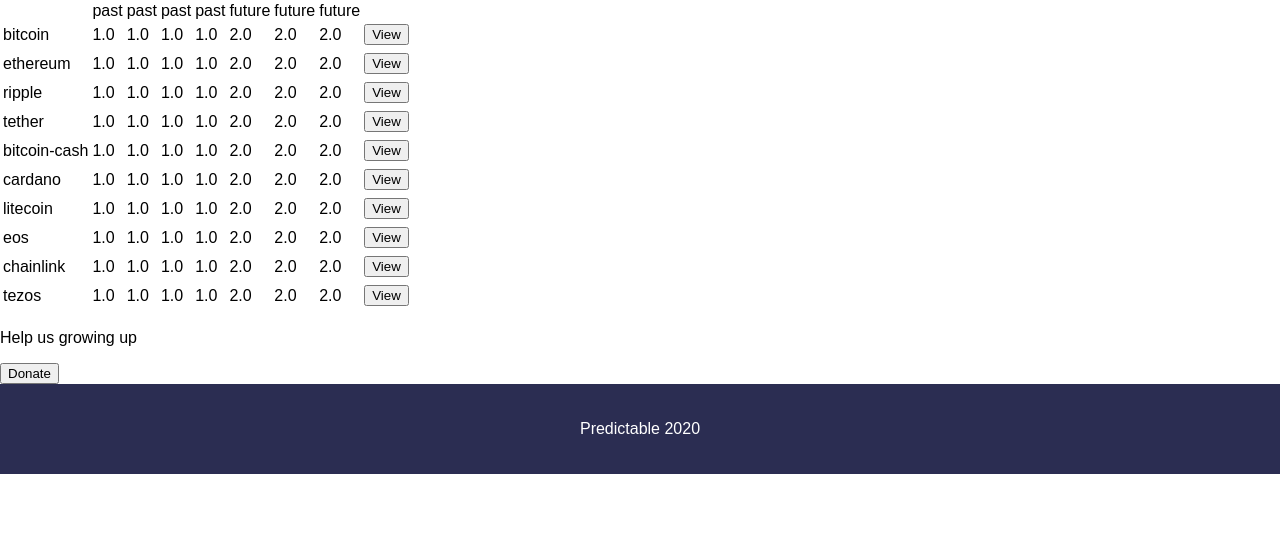
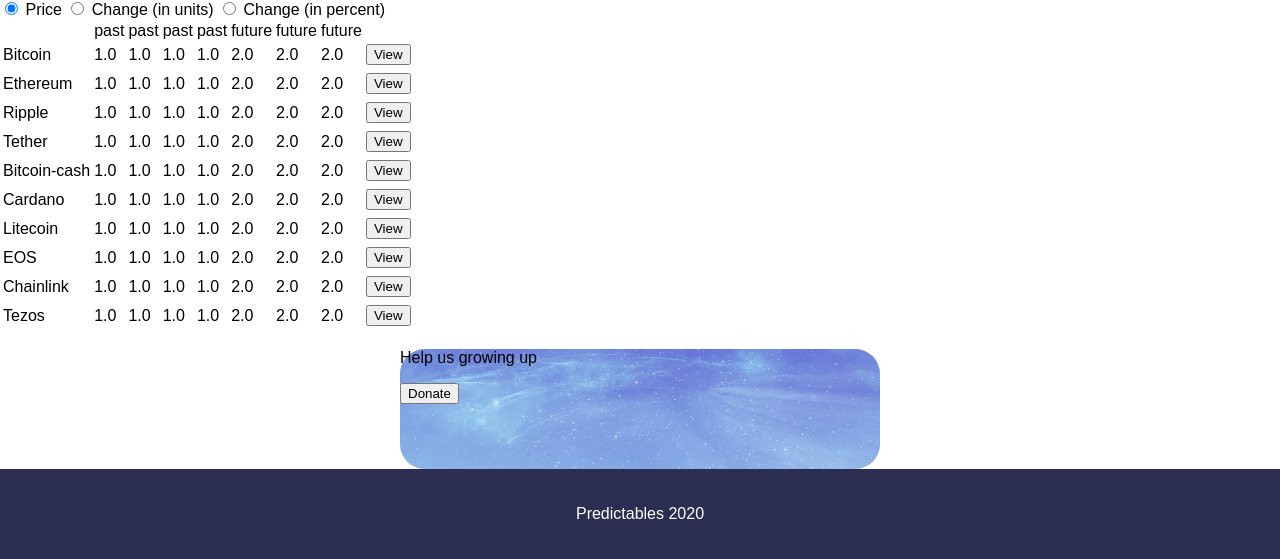
Before and after one commit to SMATEO49/predictable-web, a Flask app: page / in a window 1280 px wide. Shown: the part 292-851 px from the top of the page. Before the commit the page ends 766 px from the top, so only its background shows below. Run offline with Flask 2, Linux system fonts and the light colour scheme; some libraries are stand-ins or nearby versions.

Commit message:
tlo ogarnięte

```diff
--- a/static/main.css
+++ b/static/main.css
@@ -6,18 +6,47 @@ body {
 }
 
 .cover {
+    margin: 0 auto;
+    color: white;
+    height: 270px;
+    width: 480px;
+    background-align: center;
+    background-image: url("https://images.wallpaperscraft.com/image/northern_lights_aurora_starry_sky_134859_3840x2160.jpg");
+    background-size: 100%;
 
-    color: white;
-    height: 250px;
-    background-image: url("https://image.freepik.com/darmowe-wektory/gielda-lub-wykres-handlu-forex-w-koncepcji-graficznej_73426-429.jpg");
-    background-repeat: no-repeat;
-    background-size: 100% 150%;
+    border-radius: 25px;
+}
+
+.cover-pattern {
+    height: 270px;
+    width: 480px;
+    background: rgba(40,40,90,0.35);
+    border-radius: 25px;
+}
+
+.donation {
+    margin: 0 auto;
+    height:120px;
+    width: 480px;
+    background-image: url('images/obraz.png');
+    background-align: center;
+    background-size: 100% 100%;
+    border-radius: 25px;
+}
+
+.donation-pattern {
+    margin: 0 auto;
+    height:120px;
+    width: 480px;
+    background: rgba(200,200,255,0.35);
+    background-align: center;
+
     border-radius: 25px;
 }
 
 .footer {
+    height: 50px;
     padding: 20px;
-    height: 50px;
     background-color: #2B2D52;
     color: white;
     text-align: center;
--- a/templates/index.html
+++ b/templates/index.html
@@ -3,11 +3,15 @@
 {% block body %}
 <div class="body">
     {% block cover %}
+
     <div class="cover">
-        <h1>predictable</h1>
-        <p>Enroll for a newsletter</p>
-        <input type="email" name="email" id="email" />
-        <input type="submit" value="Enroll" />
+        <div class="cover-pattern">
+
+            <h1>predictables</h1>
+            <p>Enroll for a newsletter</p>
+            <input type="email" name="email" id="email" />
+            <input type="submit" value="Enroll" />
+        </div>
     </div>
     {% endblock %}
 
@@ -32,7 +36,7 @@
                 {% endfor %}
             </tr>
 
-            {% for currency in ['bitcoin', 'ethereum', 'ripple', 'tether', 'bitcoin-cash', 'cardano', 'litecoin', 'eos', 'chainlink', 'tezos'] %}
+            {% for currency in ['Bitcoin', 'Ethereum', 'Ripple', 'Tether', 'Bitcoin-cash', 'Cardano', 'Litecoin', 'EOS', 'Chainlink', 'Tezos'] %}
             <tr>
                 <td class="currency-name">{{currency}}</td>
                 {% for idx in range(4) %}
@@ -58,18 +62,20 @@
 
     {% block donation %}
     <div class="donation">
+        <div class="donation-pattern">
         <p>Help us growing up</p>
         <form action="https://www.paypal.com/cgi-bin/webscr" method="post" target="_top">
             <input type="hidden" name="cmd" value="_s-xclick" />
             <input type="hidden" name="hosted_button_id" value="LKHCTDTSEKK7E" />
             <input type="submit" name="submit" value="Donate" />
         </form>
+        </div>
     </div>
     {% endblock %}
 
     {% block footer %}
     <div class="footer">
-        <p>Predictable 2020</p>
+        <p>Predictables 2020</p>
     </div>
     {% endblock %}
 </div>
```
Also changed, not shown: images/tlo1.jpg (deleted), static/images/obraz.png (added).
